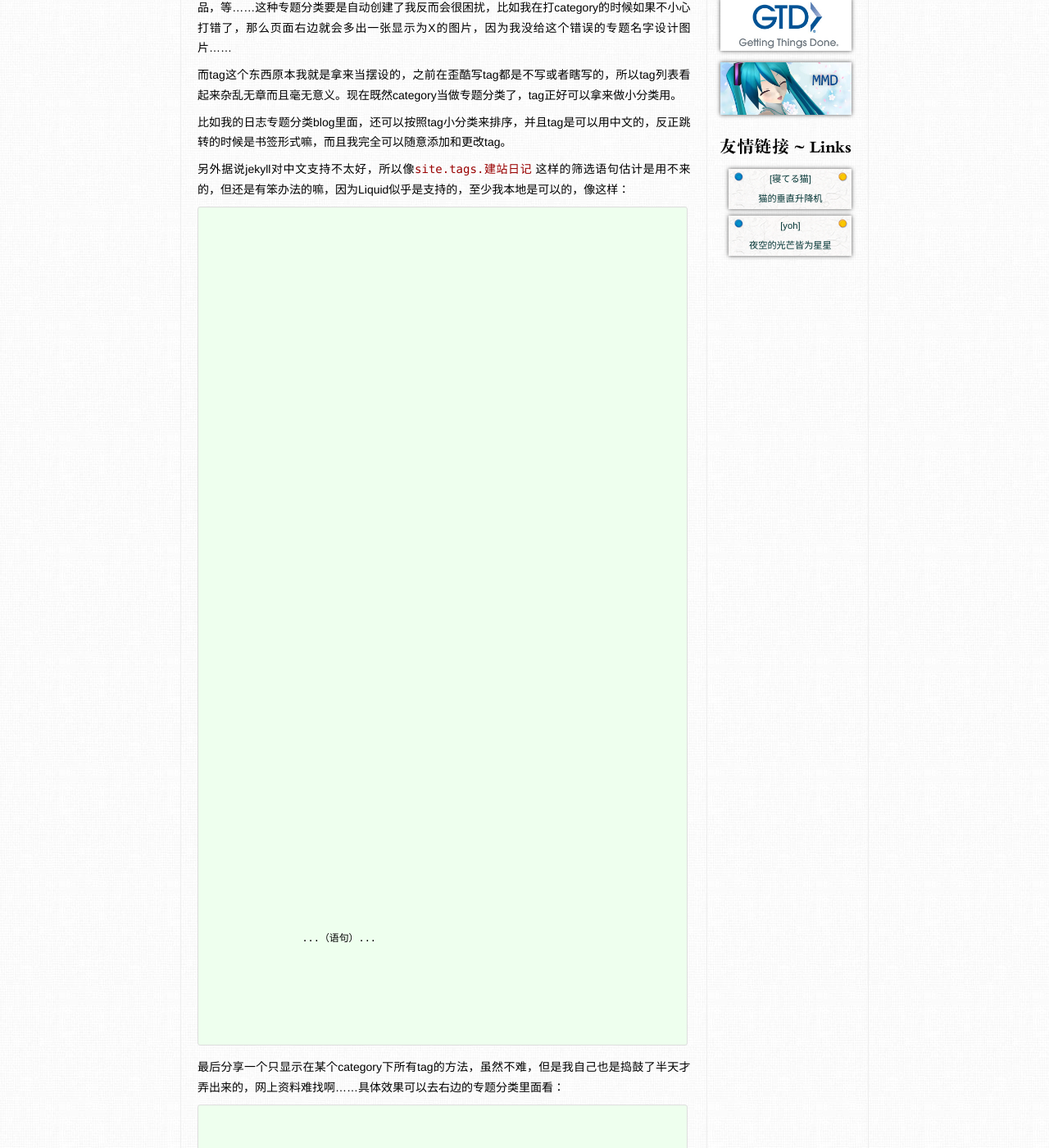
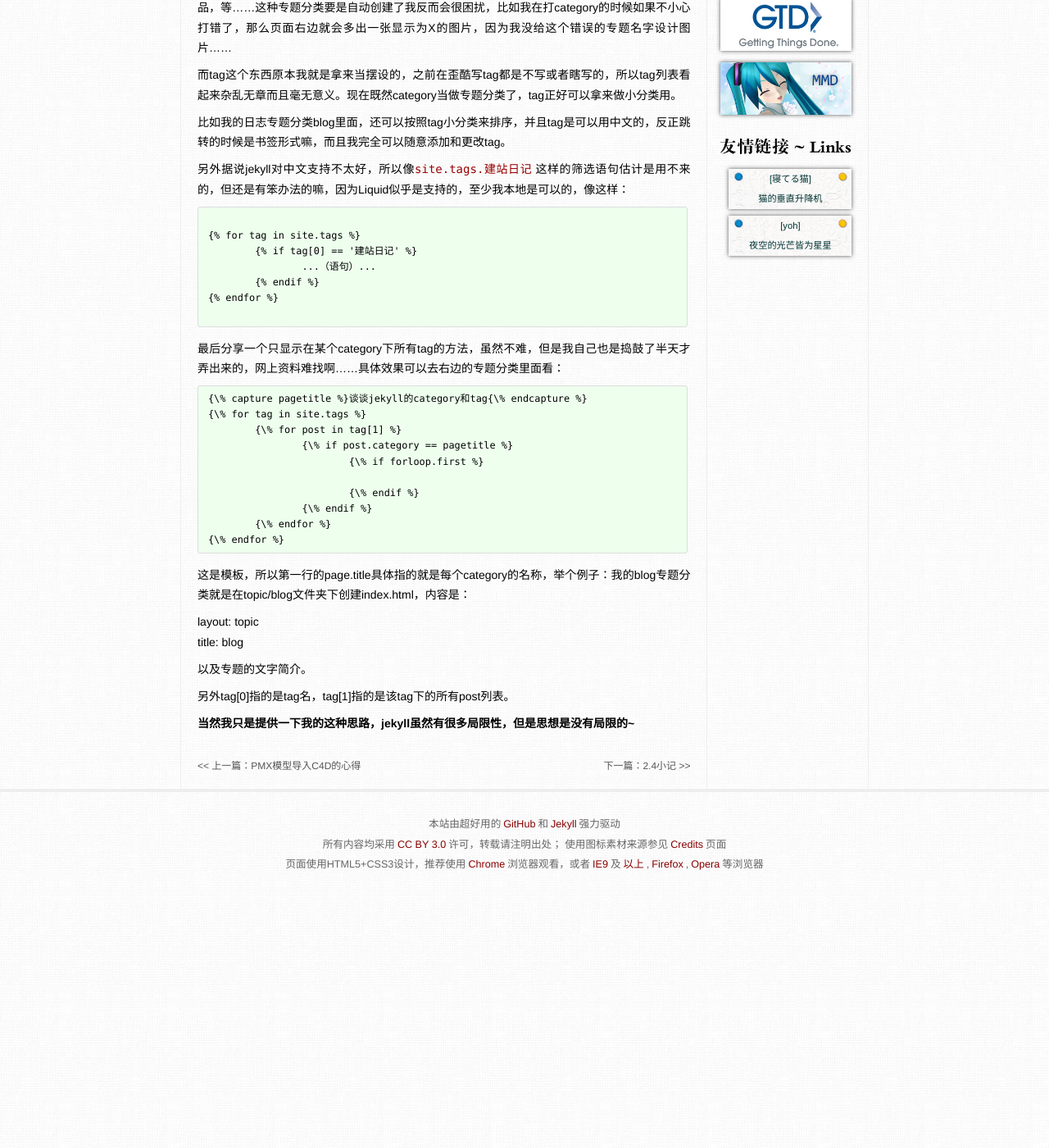
Before and after one commit to SoraNoIseki/soranoiseki.github.io, a Jekyll site: the page built from _posts/2014-02-06-post.md, in a window 1280 px wide and 1400 px high, scrolled down 478 px. Shown: the whole window at 82% size. Built offline with Jekyll 4.4.1, drawn with Linux system fonts in a browser that asks for light colours; comment, search, counter and statistics services are not loaded; after the commit the page ends 1573 px from its top, so only the background shows below that.

Commit message:
日志修改

````diff
--- a/_posts/2014-02-06-post.md
+++ b/_posts/2014-02-06-post.md
@@ -23,26 +23,28 @@ tag: 建站日记
 另外据说jekyll对中文支持不太好，所以像`site.tags.建站日记`这样的筛选语句估计是用不来的，但还是有笨办法的嘛，因为Liquid似乎是支持的，至少我本地是可以的，像这样：
 
 ```
+{% raw %}
 {% for tag in site.tags %}
 	{% if tag[0] == '建站日记' %}
 		...（语句）...
 	{% endif %}
 {% endfor %}
+{% endraw %}
 ```
 
 最后分享一个只显示在某个category下所有tag的方法，虽然不难，但是我自己也是捣鼓了半天才弄出来的，网上资料难找啊……具体效果可以去右边的专题分类里面看：
 
 ```
-{% capture pagetitle %}{{ page.title }}{% endcapture %}
-{% for tag in site.tags %}
-	{% for post in tag[1] %}
-		{% if post.category == pagetitle %}
-			{% if forloop.first %}
+{\% capture pagetitle %}{{ page.title }}{\% endcapture %}
+{\% for tag in site.tags %}
+	{\% for post in tag[1] %}
+		{\% if post.category == pagetitle %}
+			{\% if forloop.first %}
 				{{ tag }}
-			{% endif %}
-		{% endif %}
-	{% endfor %}
-{% endfor %}
+			{\% endif %}
+		{\% endif %}
+	{\% endfor %}
+{\% endfor %}
 ```
 
 这是模板，所以第一行的page.title具体指的就是每个category的名称，举个例子：我的blog专题分类就是在topic/blog文件夹下创建index.html，内容是：
````
